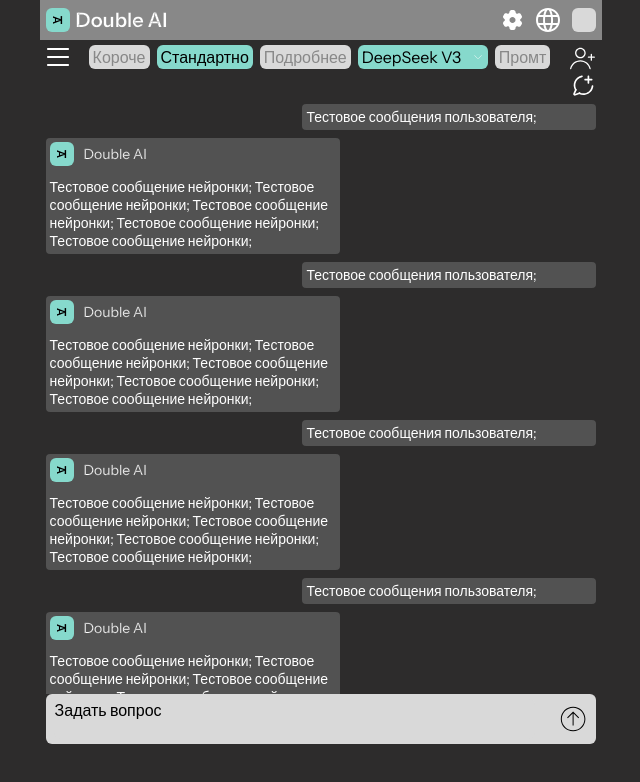
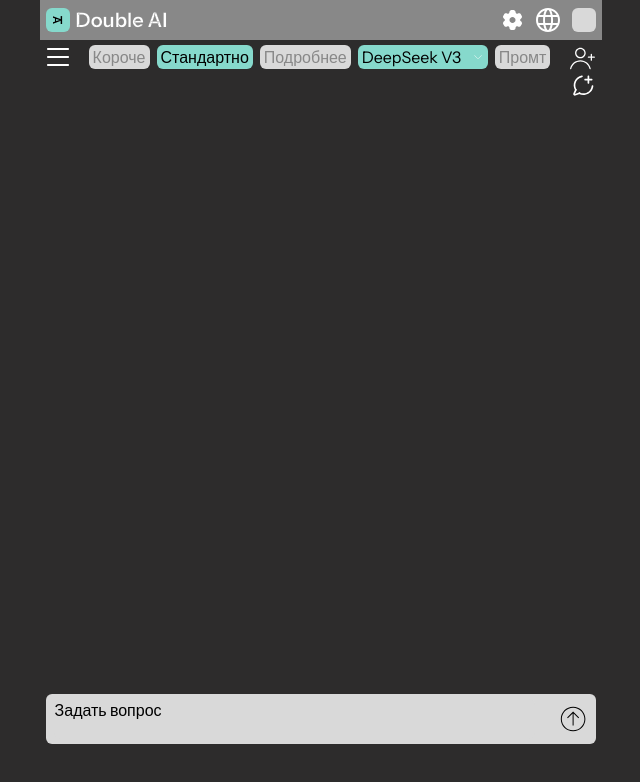
Before and after one commit to ekosachev/double_ai, a React (Vite) app in the folder front/: page / in a window 1280 px wide. Shown: the top 782 px of the page, without its empty margins (319-959 px from the left). Built offline with nearby package versions, Linux system fonts and the light colour scheme.

Commit message:
added geting message

```diff
--- a/front/src/script/Dialog.jsx
+++ b/front/src/script/Dialog.jsx
@@ -7,7 +7,7 @@
 
 function Dialog() {
     const {t} = useTranslation();
-    const {messages} = useDialogue();
+    const {messages, isLoading} = useDialogue();
     const {inputValue, setInputValue, isFocused, setIsFocused} = useInput();
     const {sendMessage} = useDialogue();
     const messagesEndRef = useRef(null);
@@ -38,119 +38,131 @@
     return (
         <div className='dialog'>
             <div className="dialog-chat">
-                {/*{messages.map((message, index) => (*/}
-                {/*    <div key={index} className="dialog-message">*/}
-                {/*        <div className="message-user">{message.user_message}</div>*/}
-                {/*        {message.model_response && (*/}
-                {/*            <div className="message-bot">*/}
-                {/*                <div className="chat-neural-decoration">*/}
-                {/*                    <img src="../../public/logo.svg" alt="Логотип"/>*/}
-                {/*                    <div className="neural-decoration-text">Double AI</div>*/}
-                {/*                </div>*/}
-                {/*                <div className="chat-neural-text">{message.model_response}</div>*/}
-                {/*            </div>*/}
-                {/*        )}*/}
-                {/*    </div>*/}
-                {/*))}*/}
-                <div className="dialog-message">
-                    <p className="message-user">Тестовое сообщения
-                        пользователя;
-                    </p>
+                {messages.map((message, index) => (
+                    <div key={index} className="dialog-message">
+                        {message.user_message && (
+                            <div className="message-user">{message.user_message}</div>
+                        )}
+                        {message.model_response && (
                             <div className="message-bot">
                                 <div className="chat-neural-decoration">
                                     <img src="../../public/logo.svg" alt="Логотип"/>
                                     <div className="neural-decoration-text">Double AI</div>
                                 </div>
-                        <div className="chat-neural-text">Тестовое сообщение нейронки; Тестовое сообщение нейронки;
-                            Тестовое сообщение нейронки; Тестовое сообщение нейронки; Тестовое сообщение нейронки;
+                                <div className="chat-neural-text">{message.model_response}</div>
                             </div>
+                        )}
                     </div>
-                </div>
-                <div className="dialog-message">
-                    <p className="message-user">Тестовое сообщения
-                        пользователя;
-                    </p>
+                ))}
+                {isLoading && (
                     <div className="message-bot">
                         <div className="chat-neural-decoration">
                             <img src="../../public/logo.svg" alt="Логотип"/>
                             <div className="neural-decoration-text">Double AI</div>
                         </div>
-                        <div className="chat-neural-text">Тестовое сообщение нейронки; Тестовое сообщение нейронки;
-                            Тестовое сообщение нейронки; Тестовое сообщение нейронки; Тестовое сообщение нейронки;
+                        <div className="chat-neural-text loading-dots">Генерация ответа</div>
                     </div>
-                    </div>
-                </div>
-                <div className="dialog-message">
-                    <p className="message-user">Тестовое сообщения
-                        пользователя;
-                    </p>
-                    <div className="message-bot">
-                        <div className="chat-neural-decoration">
-                            <img src="../../public/logo.svg" alt="Логотип"/>
-                            <div className="neural-decoration-text">Double AI</div>
-                        </div>
-                        <div className="chat-neural-text">Тестовое сообщение нейронки; Тестовое сообщение нейронки;
-                            Тестовое сообщение нейронки; Тестовое сообщение нейронки; Тестовое сообщение нейронки;
-                        </div>
-                    </div>
-                </div>
-                <div className="dialog-message">
-                    <p className="message-user">Тестовое сообщения
-                        пользователя;
-                    </p>
-                    <div className="message-bot">
-                        <div className="chat-neural-decoration">
-                            <img src="../../public/logo.svg" alt="Логотип"/>
-                            <div className="neural-decoration-text">Double AI</div>
-                        </div>
-                        <div className="chat-neural-text">Тестовое сообщение нейронки; Тестовое сообщение нейронки;
-                            Тестовое сообщение нейронки; Тестовое сообщение нейронки; Тестовое сообщение нейронки;
-                        </div>
-                    </div>
-                </div>
-                <div className="dialog-message">
-                    <p className="message-user">Тестовое сообщения
-                        пользователя;
-                    </p>
-                    <div className="message-bot">
-                        <div className="chat-neural-decoration">
-                            <img src="../../public/logo.svg" alt="Логотип"/>
-                            <div className="neural-decoration-text">Double AI</div>
-                        </div>
-                        <div className="chat-neural-text">Тестовое сообщение нейронки; Тестовое сообщение нейронки;
-                            Тестовое сообщение нейронки; Тестовое сообщение нейронки; Тестовое сообщение нейронки;
-                        </div>
-                    </div>
-                </div>
-                <div className="dialog-message">
-                    <p className="message-user">Тестовое сообщения
-                        пользователя;
-                    </p>
-                    <div className="message-bot">
-                        <div className="chat-neural-decoration">
-                            <img src="../../public/logo.svg" alt="Логотип"/>
-                            <div className="neural-decoration-text">Double AI</div>
-                        </div>
-                        <div className="chat-neural-text">Тестовое сообщение нейронки; Тестовое сообщение нейронки;
-                            Тестовое сообщение нейронки; Тестовое сообщение нейронки; Тестовое сообщение нейронки;
-                        </div>
-                    </div>
-                </div>
-                <div className="dialog-message">
-                    <p className="message-user">Тестовое сообщения
-                        пользователя;
-                    </p>
-                    <div className="message-bot">
-                        <div className="chat-neural-decoration">
-                            <img src="../../public/logo.svg" alt="Логотип"/>
-                            <div className="neural-decoration-text">Double AI</div>
-                        </div>
-                        <div className="chat-neural-text">Тестовое сообщение нейронки; Тестовое сообщение нейронки;
-                            Тестовое сообщение нейронки; Тестовое сообщение нейронки; Тестовое сообщение нейронки;
-                        </div>
-                    </div>
-                </div>
-                {/*<div/>*/}
+                )}
+                <div ref={messagesEndRef}/>
+                {/*<div className="dialog-message">*/}
+                {/*    <p className="message-user">Тестовое сообщения*/}
+                {/*        пользователя;*/}
+                {/*    </p>*/}
+                {/*    <div className="message-bot">*/}
+                {/*        <div className="chat-neural-decoration">*/}
+                {/*            <img src="../../public/logo.svg" alt="Логотип"/>*/}
+                {/*            <div className="neural-decoration-text">Double AI</div>*/}
+                {/*        </div>*/}
+                {/*        <div className="chat-neural-text">Тестовое сообщение нейронки; Тестовое сообщение нейронки;*/}
+                {/*            Тестовое сообщение нейронки; Тестовое сообщение нейронки; Тестовое сообщение нейронки;*/}
+                {/*        </div>*/}
+                {/*    </div>*/}
+                {/*</div>*/}
+                {/*<div className="dialog-message">*/}
+                {/*    <p className="message-user">Тестовое сообщения*/}
+                {/*        пользователя;*/}
+                {/*    </p>*/}
+                {/*    <div className="message-bot">*/}
+                {/*        <div className="chat-neural-decoration">*/}
+                {/*            <img src="../../public/logo.svg" alt="Логотип"/>*/}
+                {/*            <div className="neural-decoration-text">Double AI</div>*/}
+                {/*        </div>*/}
+                {/*        <div className="chat-neural-text">Тестовое сообщение нейронки; Тестовое сообщение нейронки;*/}
+                {/*            Тестовое сообщение нейронки; Тестовое сообщение нейронки; Тестовое сообщение нейронки;*/}
+                {/*        </div>*/}
+                {/*    </div>*/}
+                {/*</div>*/}
+                {/*<div className="dialog-message">*/}
+                {/*    <p className="message-user">Тестовое сообщения*/}
+                {/*        пользователя;*/}
+                {/*    </p>*/}
+                {/*    <div className="message-bot">*/}
+                {/*        <div className="chat-neural-decoration">*/}
+                {/*            <img src="../../public/logo.svg" alt="Логотип"/>*/}
+                {/*            <div className="neural-decoration-text">Double AI</div>*/}
+                {/*        </div>*/}
+                {/*        <div className="chat-neural-text">Тестовое сообщение нейронки; Тестовое сообщение нейронки;*/}
+                {/*            Тестовое сообщение нейронки; Тестовое сообщение нейронки; Тестовое сообщение нейронки;*/}
+                {/*        </div>*/}
+                {/*    </div>*/}
+                {/*</div>*/}
+                {/*<div className="dialog-message">*/}
+                {/*    <p className="message-user">Тестовое сообщения*/}
+                {/*        пользователя;*/}
+                {/*    </p>*/}
+                {/*    <div className="message-bot">*/}
+                {/*        <div className="chat-neural-decoration">*/}
+                {/*            <img src="../../public/logo.svg" alt="Логотип"/>*/}
+                {/*            <div className="neural-decoration-text">Double AI</div>*/}
+                {/*        </div>*/}
+                {/*        <div className="chat-neural-text">Тестовое сообщение нейронки; Тестовое сообщение нейронки;*/}
+                {/*            Тестовое сообщение нейронки; Тестовое сообщение нейронки; Тестовое сообщение нейронки;*/}
+                {/*        </div>*/}
+                {/*    </div>*/}
+                {/*</div>*/}
+                {/*<div className="dialog-message">*/}
+                {/*    <p className="message-user">Тестовое сообщения*/}
+                {/*        пользователя;*/}
+                {/*    </p>*/}
+                {/*    <div className="message-bot">*/}
+                {/*        <div className="chat-neural-decoration">*/}
+                {/*            <img src="../../public/logo.svg" alt="Логотип"/>*/}
+                {/*            <div className="neural-decoration-text">Double AI</div>*/}
+                {/*        </div>*/}
+                {/*        <div className="chat-neural-text">Тестовое сообщение нейронки; Тестовое сообщение нейронки;*/}
+                {/*            Тестовое сообщение нейронки; Тестовое сообщение нейронки; Тестовое сообщение нейронки;*/}
+                {/*        </div>*/}
+                {/*    </div>*/}
+                {/*</div>*/}
+                {/*<div className="dialog-message">*/}
+                {/*    <p className="message-user">Тестовое сообщения*/}
+                {/*        пользователя;*/}
+                {/*    </p>*/}
+                {/*    <div className="message-bot">*/}
+                {/*        <div className="chat-neural-decoration">*/}
+                {/*            <img src="../../public/logo.svg" alt="Логотип"/>*/}
+                {/*            <div className="neural-decoration-text">Double AI</div>*/}
+                {/*        </div>*/}
+                {/*        <div className="chat-neural-text">Тестовое сообщение нейронки; Тестовое сообщение нейронки;*/}
+                {/*            Тестовое сообщение нейронки; Тестовое сообщение нейронки; Тестовое сообщение нейронки;*/}
+                {/*        </div>*/}
+                {/*    </div>*/}
+                {/*</div>*/}
+                {/*<div className="dialog-message">*/}
+                {/*    <p className="message-user">Тестовое сообщения*/}
+                {/*        пользователя;*/}
+                {/*    </p>*/}
+                {/*    <div className="message-bot">*/}
+                {/*        <div className="chat-neural-decoration">*/}
+                {/*            <img src="../../public/logo.svg" alt="Логотип"/>*/}
+                {/*            <div className="neural-decoration-text">Double AI</div>*/}
+                {/*        </div>*/}
+                {/*        <div className="chat-neural-text">Тестовое сообщение нейронки; Тестовое сообщение нейронки;*/}
+                {/*            Тестовое сообщение нейронки; Тестовое сообщение нейронки; Тестовое сообщение нейронки;*/}
+                {/*        </div>*/}
+                {/*    </div>*/}
+                {/*</div>*/}
+                <div/>
             </div>
 
             <div className={`dialog-input-group ${isFocused ? 'focused' : ''}`}>
@@ -164,7 +176,9 @@
                     onFocus={() => setIsFocused(true)}
                     onBlur={() => setIsFocused(false)}
                 />
-                <button className="input-group-send" onClick={handleSend}>
+                <button className="input-group-send"
+                        onClick={handleSend}
+                        disabled={isLoading}>
                     <img src={arrowTop} alt="Отправить"/>
                 </button>
             </div>
--- a/front/src/script/DialogueContext.jsx
+++ b/front/src/script/DialogueContext.jsx
@@ -1,16 +1,19 @@
-import { createContext, useState, useContext } from 'react';
-import { createDialogue, createBranch, createMessage } from './api/apiPostRequest.js';
+import {createContext, useState, useContext} from 'react';
+import {createDialogue, createBranch, createMessage} from './api/apiPostRequest.js';
+import {getMessageById} from './api/apiGetRequests.js';
 
 const DialogueContext = createContext();
 
-export const DialogueProvider = ({ children }) => {
+export const DialogueProvider = ({children}) => {
     const [currentDialogue, setCurrentDialogue] = useState(null);
     const [currentBranch, setCurrentBranch] = useState(null);
     const [selectedModel, setSelectedModel] = useState('DeepSeek V3');
     const [messages, setMessages] = useState([]);
+    const [isLoading, setIsLoading] = useState(false);
 
     const startNewDialogue = async (model) => {
         try {
+            setIsLoading(true);
             const dialogue = await createDialogue([{
                 name: `Диалог ${new Date().toLocaleString()}`,
                 model: model,
@@ -26,10 +29,12 @@
             setCurrentDialogue(dialogue);
             setCurrentBranch(branch);
             setMessages([]);
-            return { dialogue, branch };
+            return {dialogue, branch};
         } catch (error) {
             console.error('Ошибка создания диалога:', error);
             throw error;
+        } finally {
+            setIsLoading(false);
         }
     };
 
@@ -39,20 +44,45 @@
         }
 
         try {
+            setIsLoading(true);
             const newMessage = await createMessage([{
                 user_message: messageText,
                 model_response: '',
                 branch_id: currentBranch[0].id,
-                previous_message_id: messages.length > 0 ? messages[messages.length-1].id : null,
+                previous_message_id: messages.length > 0 ? messages[messages.length - 1].id : null,
                 timestamp: new Date().toISOString()
             }]);
 
-            setMessages([...messages, newMessage]);
-            return newMessage;
+            setMessages(prev => [...prev, newMessage]);
+
+            await new Promise(resolve => setTimeout(resolve, 1000));
+
+            const botResponse = await waitForBotResponse(newMessage.id);
+
+            return botResponse;
         } catch (error) {
             console.error('Ошибка отправки сообщения:', error);
             throw error;
+        } finally {
+            setIsLoading(false);
         }
+    };
+    const waitForBotResponse = async (messageId, attempts = 10, delay = 1000) => {
+        for (let i = 0; i < attempts; i++) {
+            try {
+                const response = await getMessageById(messageId);
+
+                if (response.model_response) {
+                    return response;
+                }
+            } catch (error) {
+                console.error(`Ошибка при получении сообщения ${messageId}:`, error);
+            }
+
+            await new Promise(resolve => setTimeout(resolve, delay));
+        }
+
+        throw new Error('Не удалось получить ответ нейросети');
     };
 
     return (
@@ -60,6 +90,7 @@
             currentDialogue,
             currentBranch,
             messages,
+            isLoading,
             selectedModel,
             setSelectedModel,
             startNewDialogue,
--- a/front/src/script/api/apiGetRequests.js
+++ b/front/src/script/api/apiGetRequests.js
@@ -7,3 +7,4 @@
 export const getBranchById = (id) => getRequest(`/branch/${id}`);
 
 export const getMessages = (branchId) => getRequest(`/branch/${branchId}/messages`);
+export const getMessageById = (id) => getRequest(`/message/${id}`);
```
Lines whose indentation alone changed are shown as unchanged.
